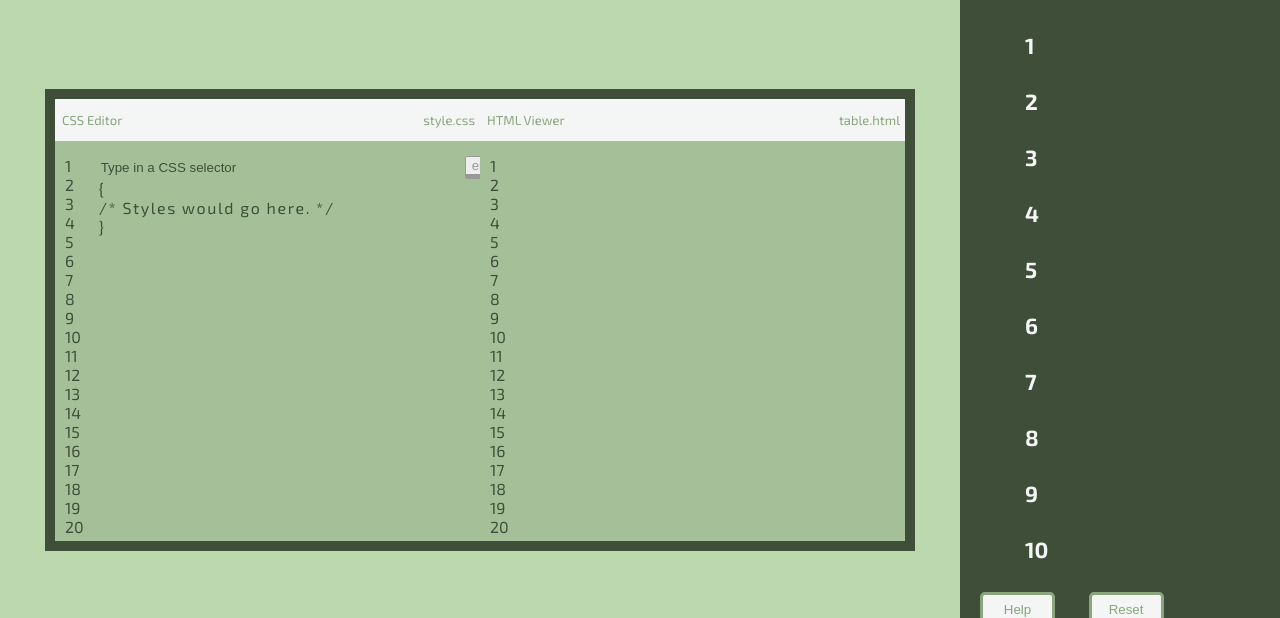
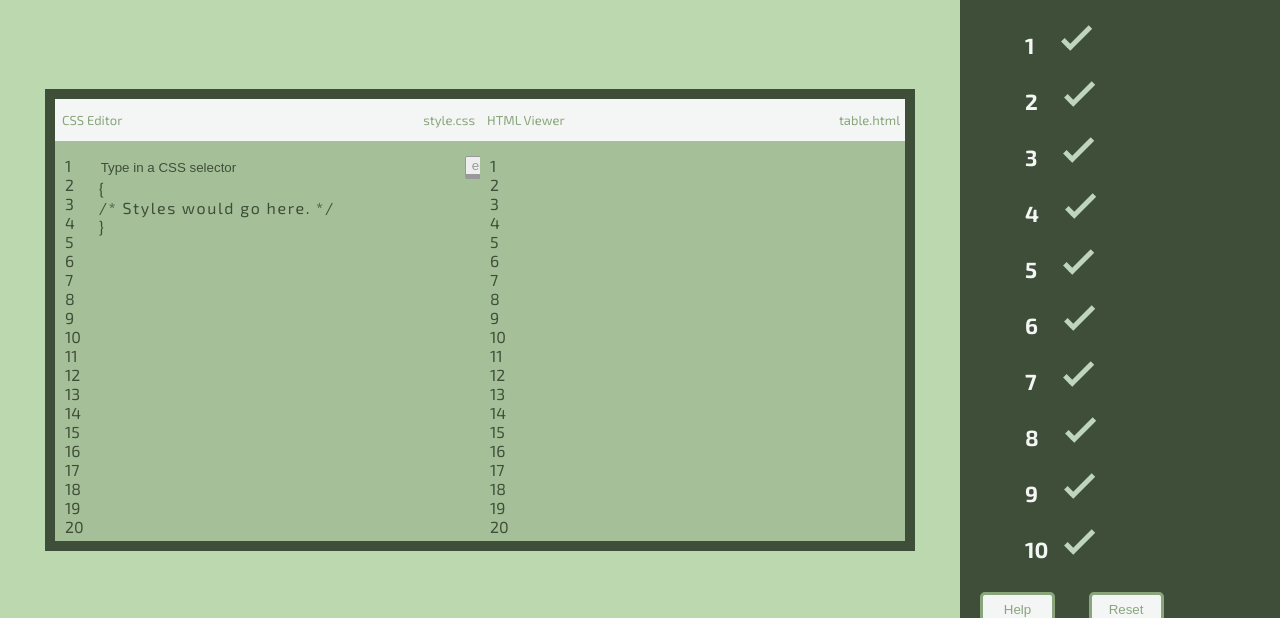
Before and after one commit to w1t1uv/css-diner, a website built with webpack: page index.html in a window 1280 px wide. Shown: the part 66-684 px from the top of the page. Built offline with nearby package versions, Linux system fonts and the light colour scheme; grey boxes are pictures that could not be loaded.

Commit message:
feat: change the implementation of the checkboxes and their styles

```diff
--- a/index.css
+++ b/index.css
@@ -399,7 +399,7 @@ body {
     margin: 20px 0 35px 25px;
 }
 
-.level-numbers {
+.level-numbers-and-checks {
     display: flex;
     flex-direction: column;
     padding: 0 0 0 65px;
@@ -440,6 +440,66 @@ body {
     background: #6c7569;
     padding: 7px;
     border-radius: 7px;
+}
+
+.check-wrapper {
+    display: flex;
+}
+
+.check {
+    display: inline-block;
+    width: 22px;
+    height: 22px;
+    transform: rotate(45deg);
+    margin: 0 0 0 25px;
+}
+
+.tenth-check {
+    margin: 0 0 0 15px;
+}
+
+.first-part-of-first-check,
+.first-part-of-second-check,
+.first-part-of-third-check,
+.first-part-of-fourth-check,
+.first-part-of-fifth-check,
+.first-part-of-sixth-check,
+.first-part-of-seventh-check,
+.first-part-of-eighth-check,
+.first-part-of-ninth-check,
+.first-part-of-tenth-check {
+    position: absolute;
+    width: 5px;
+    height: 31px;
+    background: #bfd5be;
+    left: 11px;
+    bottom: 5px;
+}
+
+.second-part-of-first-check,
+.second-part-of-second-check,
+.second-part-of-third-check,
+.second-part-of-fourth-check,
+.second-part-of-fifth-check,
+.second-part-of-sixth-check,
+.second-part-of-seventh-check,
+.second-part-of-eighth-check,
+.second-part-of-ninth-check,
+.second-part-of-tenth-check {
+    position: absolute;
+    width: 9px;
+    height: 5px;
+    background: #bfd5be;
+    left: 3px;
+    top: 12px;
+}
+
+.successfully {
+    background: #aadb3b;
+}
+
+.clue-used {
+    background: #e06666;
 }
 
 /*aside styles end*/
--- a/index.html
+++ b/index.html
@@ -71,17 +71,77 @@
 </main>
 <aside class="levels">
     <p class="levels-title">Levels</p>
-    <div class="level-numbers">
+    <div class="level-numbers-and-checks">
+        <div class="check-wrapper">
             <div class="first number">1</div>
+            <span class="check first-check">
+                    <div class="first-part-of-first-check"></div>
+                    <div class="second-part-of-first-check"></div>
+                </span>
+        </div>
+        <div class="check-wrapper">
             <div class="second number">2</div>
+            <span class="check second-check">
+                    <div class="first-part-of-second-check"></div>
+                    <div class="second-part-of-second-check"></div>
+                </span>
+        </div>
+        <div class="check-wrapper">
             <div class="third number">3</div>
+            <span class="check third-check">
+                    <div class="first-part-of-third-check"></div>
+                    <div class="second-part-of-third-check"></div>
+                </span>
+        </div>
+        <div class="check-wrapper">
             <div class="fourth number">4</div>
+            <span class="check fourth-check">
+                    <div class="first-part-of-fourth-check"></div>
+                    <div class="second-part-of-fourth-check"></div>
+                </span>
+        </div>
+        <div class="check-wrapper">
             <div class="fifth number">5</div>
+            <span class="check fifth-check">
+                    <div class="first-part-of-fifth-check"></div>
+                    <div class="second-part-of-fifth-check"></div>
+                </span>
+        </div>
+        <div class="check-wrapper">
             <div class="sixth number">6</div>
+            <span class="check sixth-check">
+                    <div class="first-part-of-sixth-check"></div>
+                    <div class="second-part-of-sixth-check"></div>
+                </span>
+        </div>
+        <div class="check-wrapper">
             <div class="seventh number">7</div>
+            <span class="check seventh-check">
+                    <div class="first-part-of-seventh-check"></div>
+                    <div class="second-part-of-seventh-check"></div>
+                </span>
+        </div>
+        <div class="check-wrapper">
             <div class="eighth number">8</div>
+            <span class="check eighth-check">
+                    <div class="first-part-of-eighth-check"></div>
+                    <div class="second-part-of-eighth-check"></div>
+                </span>
+        </div>
+        <div class="check-wrapper">
             <div class="ninth number">9</div>
+            <span class="check ninth-check">
+                    <div class="first-part-of-ninth-check"></div>
+                    <div class="second-part-of-ninth-check"></div>
+                </span>
+        </div>
+        <div class="check-wrapper">
             <div class="tenth number">10</div>
+            <span class="check tenth-check">
+                    <div class="first-part-of-tenth-check"></div>
+                    <div class="second-part-of-tenth-check"></div>
+                </span>
+        </div>
     </div>
     <button class="help-button">Help</button>
     <button class="reset-button">Reset</button>
```
Lines whose indentation alone changed are shown as unchanged.
